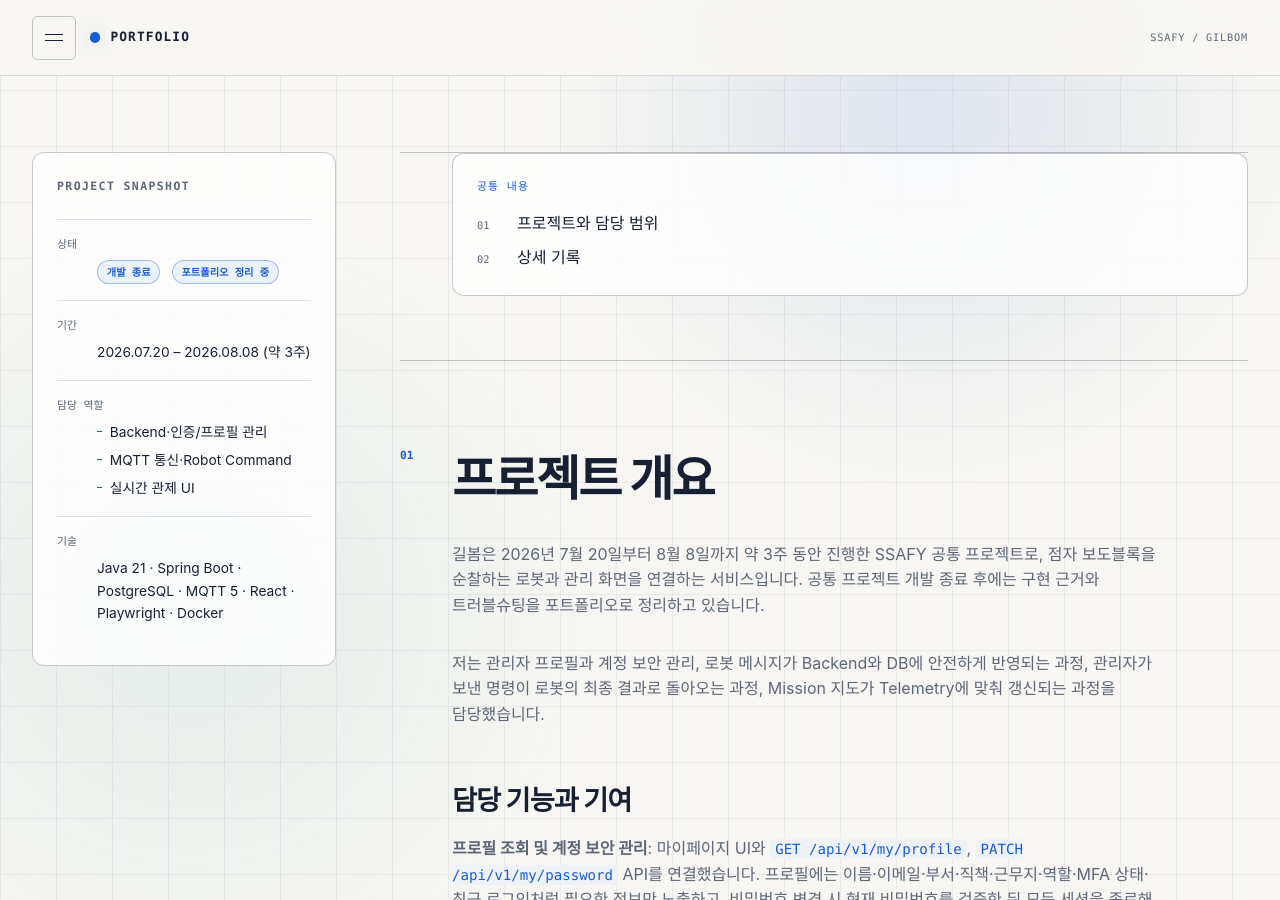
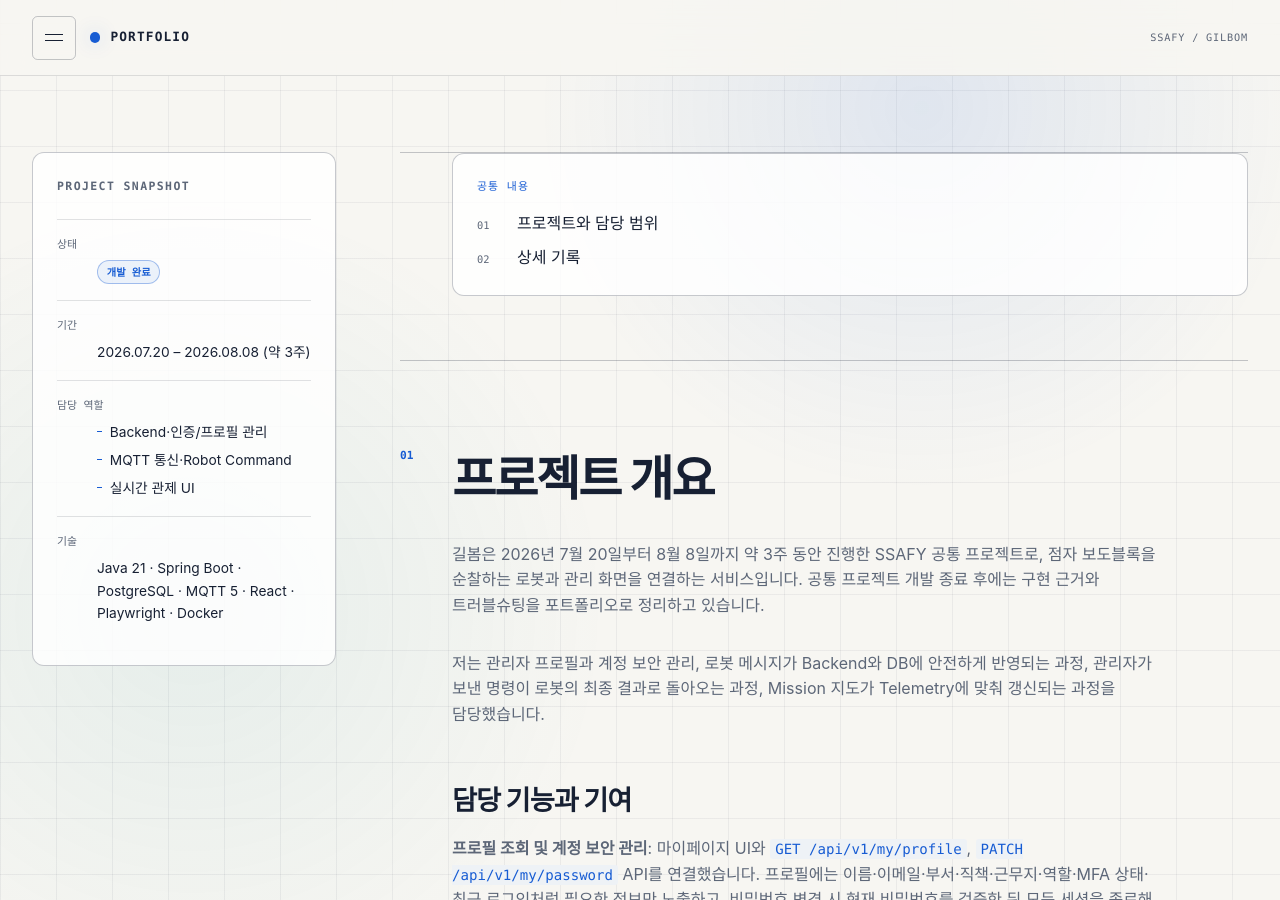
Before and after one commit to yollo4179/yollo4179.github.io, a Jekyll site: the page built from _projects/gilbom.md, in a window 1280 px wide and 900 px high, scrolled down 694 px. Built offline with Jekyll 4.4.1, drawn with Linux system fonts in a browser that asks for light colours.

Commit message:
chore: 길봄 개발 완료 상태 정리

```diff
--- a/_projects/gilbom.md
+++ b/_projects/gilbom.md
@@ -5,7 +5,7 @@ team_project: true
 category: SSAFY - 공통 프로젝트
 project_type: 공통 프로젝트
 summary: 점자 보도블록 순찰 로봇의 프로필·계정 보안 관리, MQTT 통신, 원격 명령 왕복, 실시간 Mission 지도를 구현한 과정입니다.
-status: 개발 종료 · 포트폴리오 정리 중
+status: 개발 완료
 period: 2026.07.20 – 2026.08.08 (약 3주)
 role: Backend·인증/프로필 관리, MQTT 통신·Robot Command, 실시간 관제 UI
 team: 입력 예정
```
